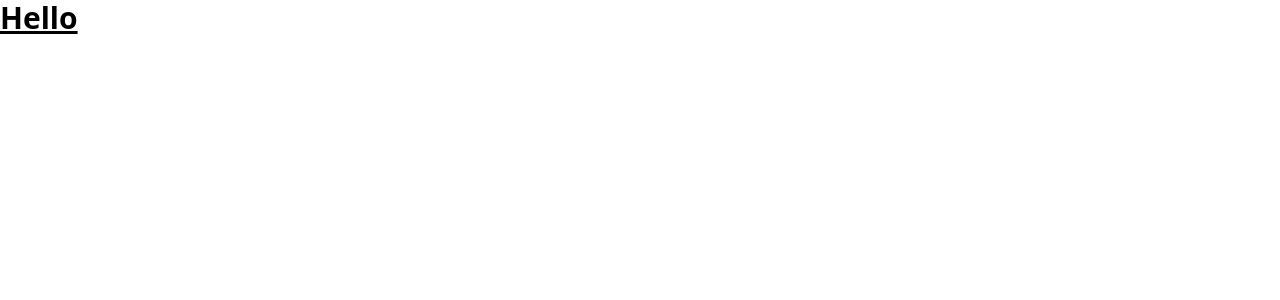
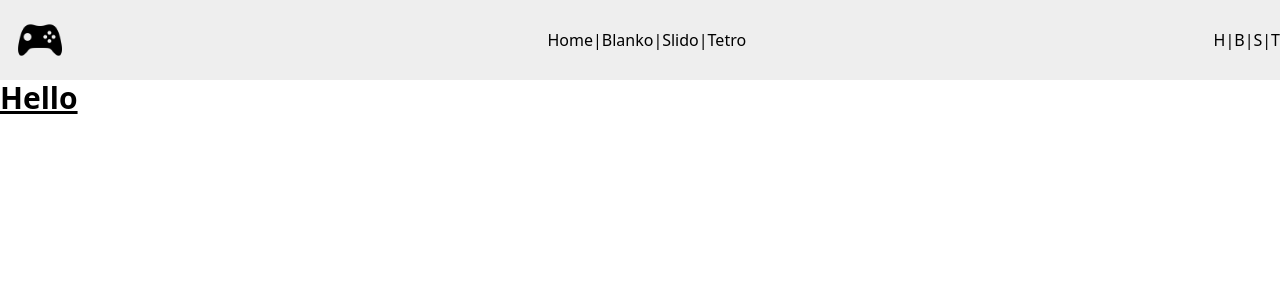
Before and after one commit to JashPopat/JSGames, a React (Vite) app in the folder Game1/: page / in a window 1280 px wide. Shown: the top 300 px of the page. Built offline with nearby package versions, Linux system fonts and the light colour scheme.

Commit message:
dashboard develpment begins

```diff
--- a/Game1/src/header.jsx
+++ b/Game1/src/header.jsx
@@ -1,6 +1,26 @@
-function header (token) {
+import gameImage from './assets/game.png';
+
+function header () {
     return (
-        <></>
+        <>
+            <div className="w-full header align-center">
+                <img src={gameImage} alt="Hello" className="headerImg"></img>
+                <span className='headerBigText'>
+                    <h1>Home</h1> |
+                    <h1>Blanko</h1> |
+                    <h1>Slido</h1> |
+                    <h1>Tetro</h1>
+                </span>
+                <span className='headerSmallText'>
+                    <h1>H</h1> |
+                    <h1>B</h1> |
+                    <h1>S</h1> |
+                    <h1>T</h1>
+                </span>
+            </div>
+            <div className="headerUnder">
+            </div>
+        </>
     )
 }
 
--- a/Game1/src/styles.css
+++ b/Game1/src/styles.css
@@ -1 +1,42 @@
 @import "tailwindcss";
+
+@media (min-width: 799px) {
+    .headerBigText {
+        display: none;
+    }
+}
+
+@media (max-width: 799px) {
+    .headerSmallText {
+        display: none;
+    }
+}
+
+.header{
+    display: flex;
+    position: fixed;
+    justify-content: space-between;
+    //padding: 0 20px 0 20px;
+    align-items: center;
+    background-color: #eeeeee;
+    height: 80px;
+}
+
+.headerUnder {
+    width: 100%;
+    height: 80px;
+}
+
+.headerImg {
+    height: 50px;
+    width: 50px;
+    margin: 15px;
+}
+
+.headerBigText {
+    display: flex
+}
+
+.headerSmallText {
+    display: flex
+}
```
Also changed, not shown: Game1/src/assets/game.png (added).
